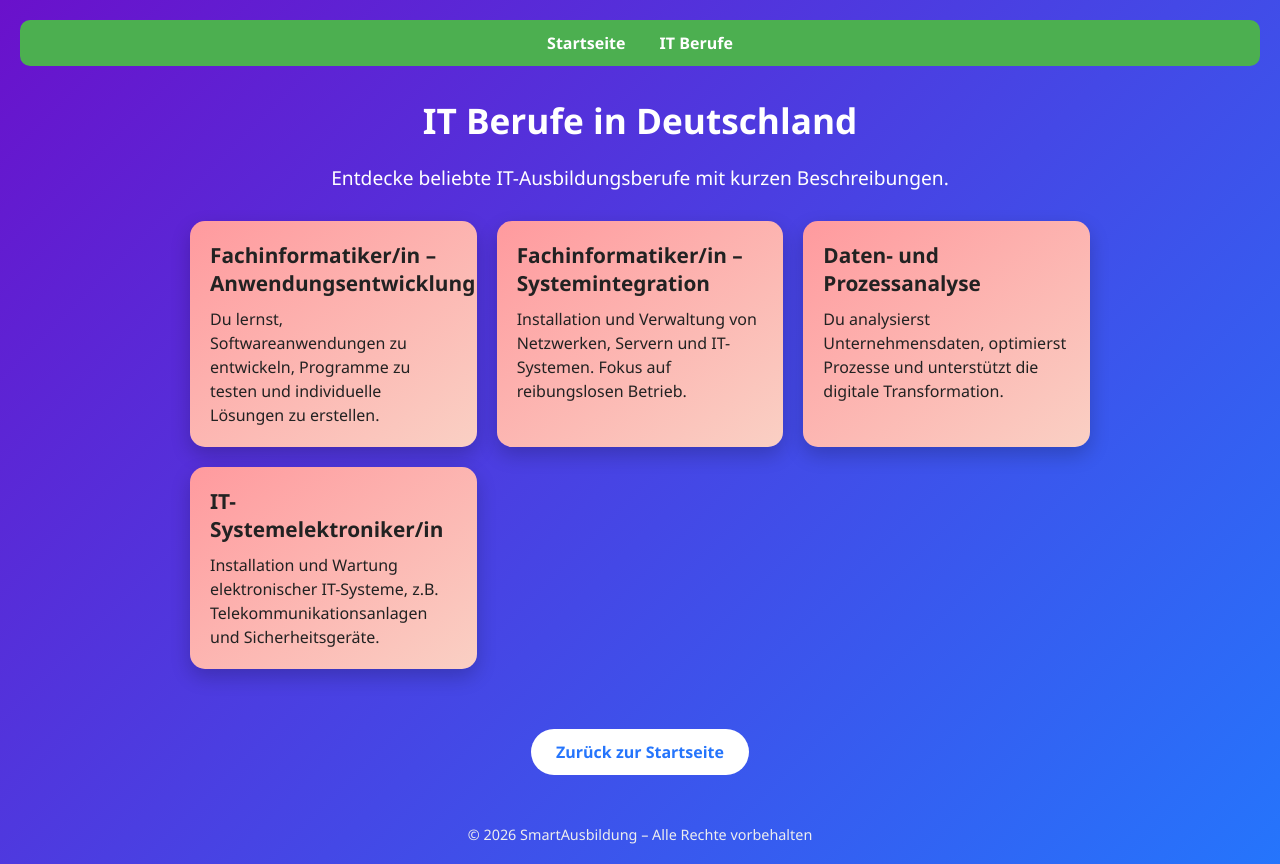
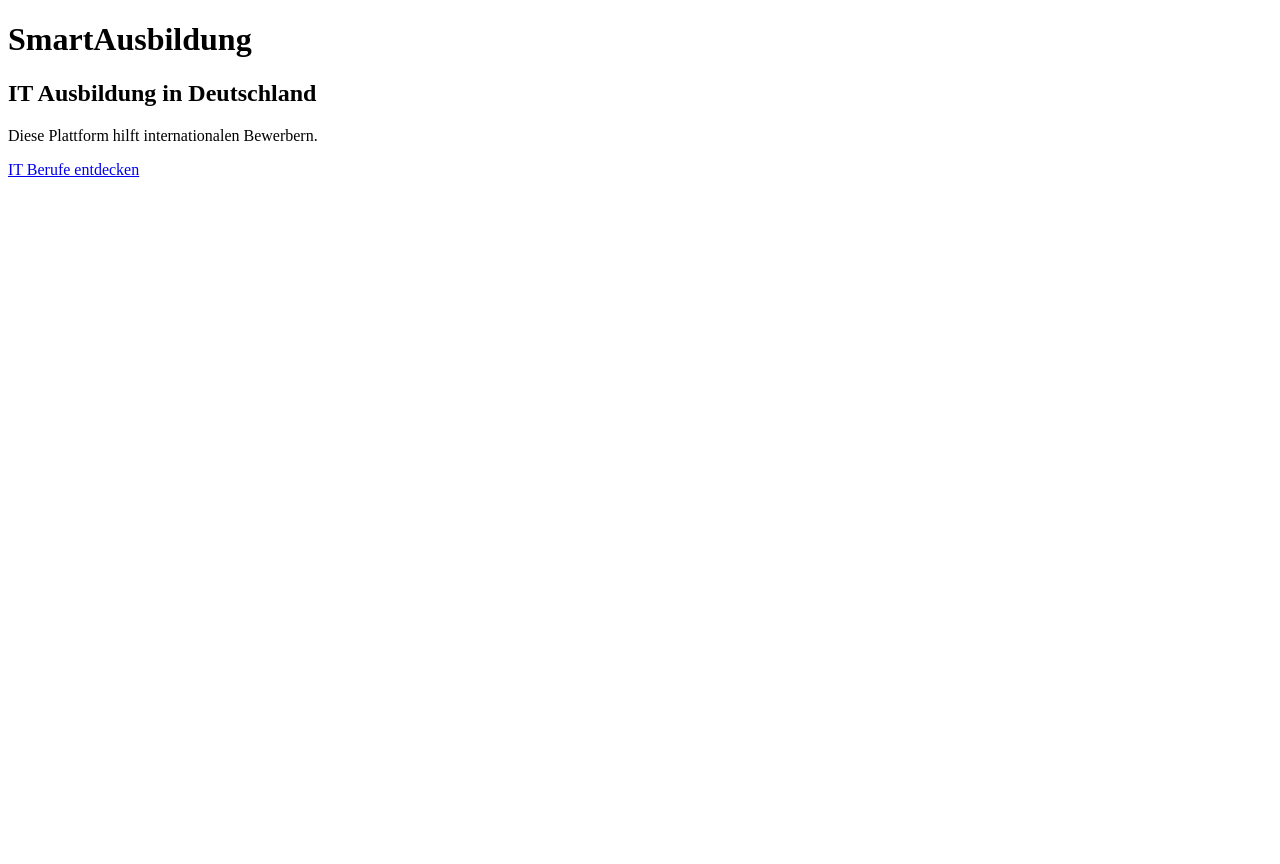
Before and after one commit to BamogoLeyon/smart-ausbildung-it, a Flask app: template templates/berufe.html in a window 1280 px wide. After the commit the page ends 177 px from the top, so only its background shows below. Run offline with Flask 3, Linux system fonts and the light colour scheme; the template is opened without the code that fills it, so the values that code supplies are empty.

Commit message:
fix deploy

```diff
--- a/App.py
+++ b/App.py
@@ -1,4 +1,5 @@
 from flask import Flask, render_template
+import os
 
 app = Flask(__name__)
 
@@ -8,7 +9,8 @@ def home():
 
 @app.route("/berufe")
 def berufe():
-    return render_template("berufe.html")
+    return "<h1>IT Berufe Seite</h1>"
 
 if __name__ == "__main__":
-    app.run()
+    port = int(os.environ.get("PORT", 10000))
+    app.run(host="0.0.0.0", port=port)
--- a/templates/berufe.html
+++ b/templates/berufe.html
@@ -1,140 +1,17 @@
 <!DOCTYPE html>
-<html lang="de">
+<html>
 <head>
-    <meta charset="UTF-8">
-    <meta name="viewport" content="width=device-width, initial-scale=1.0">
-    <title>IT Berufe</title>
-    <style>
-        /* Reset et style général */
-        * { margin:0; padding:0; box-sizing:border-box; font-family:'Segoe UI', Tahoma, Geneva, Verdana, sans-serif; }
+<title>SmartAusbildung</title>
+</head>
 
-        body {
-            background: linear-gradient(135deg, #6a11cb 0%, #2575fc 100%);
-            color: #fff;
-            min-height: 100vh;
-            padding: 20px;
-        }
-
-        nav {
-            background-color: #4CAF50;
-            padding: 12px;
-            text-align: center;
-            border-radius: 10px;
-            margin-bottom: 30px;
-        }
-
-        nav a {
-            color: white;
-            margin: 0 15px;
-            text-decoration: none;
-            font-weight: bold;
-            font-size: 1rem;
-        }
-
-        nav a:hover { color: #222; }
-
-        h1, h2, h3 { text-align: center; margin-bottom: 20px; }
-        h1 { font-size: 2.2rem; }
-        h2 { font-size: 1.6rem; }
-
-        .cards {
-            display: grid;
-            grid-template-columns: repeat(auto-fit, minmax(250px, 1fr));
-            gap: 20px;
-            max-width: 900px;
-            margin: 0 auto 40px;
-        }
-
-        .card {
-            background: linear-gradient(145deg, #ff9a9e 0%, #fad0c4 100%);
-            color: #222;
-            padding: 20px;
-            border-radius: 15px;
-            box-shadow: 0 8px 20px rgba(0,0,0,0.2);
-            transition: transform 0.3s, box-shadow 0.3s;
-        }
-
-        .card:hover {
-            transform: translateY(-8px);
-            box-shadow: 0 12px 25px rgba(0,0,0,0.3);
-        }
-
-        .card h4 {
-            margin-bottom: 10px;
-            font-size: 1.3rem;
-        }
-
-        .card p {
-            font-size: 1rem;
-            line-height: 1.5;
-        }
-
-        .btn {
-            display: inline-block;
-            text-decoration: none;
-            background: #fff;
-            color: #2575fc;
-            font-weight: bold;
-            padding: 12px 25px;
-            border-radius: 30px;
-            transition: all 0.3s;
-            margin-top: 20px;
-        }
-
-        .btn:hover {
-            background: #2575fc;
-            color: #fff;
-            transform: scale(1.05);
-        }
-
-        footer {
-            text-align: center;
-            margin-top: 50px;
-            font-size: 0.9rem;
-            color: #eee;
-        }
-    </style>
-</head>
 <body>
 
-    <!-- Navigation -->
-    <nav>
-        <a href="/">Startseite</a>
-        <a href="/berufe">IT Berufe</a>
-    </nav>
+<h1>SmartAusbildung</h1>
+<h2>IT Ausbildung in Deutschland</h2>
 
-    <h1>IT Berufe in Deutschland</h1>
-    <p style="text-align:center; max-width:700px; margin:0 auto 30px; font-size:1.2rem;">
-        Entdecke beliebte IT-Ausbildungsberufe mit kurzen Beschreibungen.
-    </p>
+<p>Diese Plattform hilft internationalen Bewerbern.</p>
 
-    <!-- Cartes modernes -->
-    <div class="cards">
-        <div class="card">
-            <h4>Fachinformatiker/in – Anwendungsentwicklung</h4>
-            <p>Du lernst, Softwareanwendungen zu entwickeln, Programme zu testen und individuelle Lösungen zu erstellen.</p>
-        </div>
-        <div class="card">
-            <h4>Fachinformatiker/in – Systemintegration</h4>
-            <p>Installation und Verwaltung von Netzwerken, Servern und IT-Systemen. Fokus auf reibungslosen Betrieb.</p>
-        </div>
-        <div class="card">
-            <h4>Daten- und Prozessanalyse</h4>
-            <p>Du analysierst Unternehmensdaten, optimierst Prozesse und unterstützt die digitale Transformation.</p>
-        </div>
-        <div class="card">
-            <h4>IT-Systemelektroniker/in</h4>
-            <p>Installation und Wartung elektronischer IT-Systeme, z.B. Telekommunikationsanlagen und Sicherheitsgeräte.</p>
-        </div>
-    </div>
-
-    <div style="text-align:center;">
-        <a href="/" class="btn">Zurück zur Startseite</a>
-    </div>
-
-    <footer>
-        &copy; 2026 SmartAusbildung – Alle Rechte vorbehalten
-    </footer>
+<a href="/berufe">IT Berufe entdecken</a>
 
 </body>
 </html>
```
